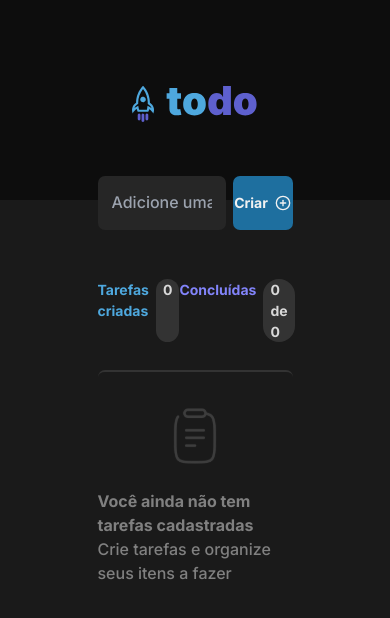
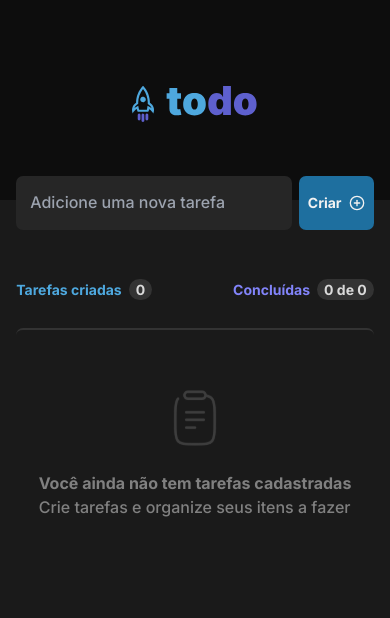
Before and after one commit to leuzindev/todolist-challenge, a Next.js app: page / in a window 390 px wide. Shown: the top 618 px of the page. Built offline with nearby package versions, Linux system fonts and the light colour scheme.

Commit message:
style: mobile responsive

```diff
--- a/src/app/page.tsx
+++ b/src/app/page.tsx
@@ -6,7 +6,7 @@ export default function Home() {
   return (
     <main className=" min-h-screen w-screen bg-gray-600">
       <Header />
-      <div className="m-auto w-1/2">
+      <div className="m-auto w-1/2 lg:w-11/12">
         <SearchForm />
         <TaskFeed />
       </div>
--- a/src/components/Card.tsx
+++ b/src/components/Card.tsx
@@ -8,9 +8,10 @@ import { useState } from 'react'
 import { useDispatch } from 'react-redux'
 
 import { completeTask, removeTodo } from '@/features/tasksSlice'
+import { Todo } from '@/interfaces/todo'
 
 interface CardProps {
-  id: string
+  id: Todo
   description?: string
 }
 
@@ -27,24 +28,24 @@ export function Card({ id, description }: CardProps) {
   }
 
   return (
-    <div className="flex min-h-[72px] items-center justify-center rounded-lg bg-gray-500">
-      <div className="flex h-20 w-[5%] items-center justify-end">
+    <div className="flex items-center justify-center rounded-lg bg-gray-500">
+      <div className="flex h-full w-[5%] items-center justify-end lg:pl-7">
         <span onClick={handleCompleteTodo} className="rounded-lg">
           <Checkbox />
         </span>
       </div>
-      <section className="min-h-20 w-[90%]  p-4">
+      <section className="flex-1 p-4">
         {taskCompleted ? (
-          <p className="text-body text-sm font-medium text-gray-100 line-through">
+          <p className="text-body text-sm font-semibold text-gray-100 line-through">
             {description}
           </p>
         ) : (
-          <p className="text-body text-sm font-medium text-gray-100">
+          <p className="text-body text-sm font-semibold text-gray-100">
             {description}
           </p>
         )}
       </section>
-      <div className="flex h-20 w-[5%] items-center justify-start ">
+      <div className="flex h-full w-[5%] items-center justify-start lg:mr-3">
         <Trash2
           className="cursor-pointer text-gray-300 transition-colors hover:text-danger"
           onClick={handleDeleteTodo}
--- a/tailwind.config.js
+++ b/tailwind.config.js
@@ -27,6 +27,22 @@ module.exports = {
 
         danger: '#E25858',
       },
+      screens: {
+        '2xl': { max: '1535px' },
+        // => @media (max-width: 1535px) { ... }
+
+        xl: { max: '1279px' },
+        // => @media (max-width: 1279px) { ... }
+
+        lg: { max: '1023px' },
+        // => @media (max-width: 1023px) { ... }
+
+        md: { max: '767px' },
+        // => @media (max-width: 767px) { ... }
+
+        sm: { max: '639px' },
+        // => @media (max-width: 639px) { ... }
+      },
     },
   },
   plugins: [],
```
